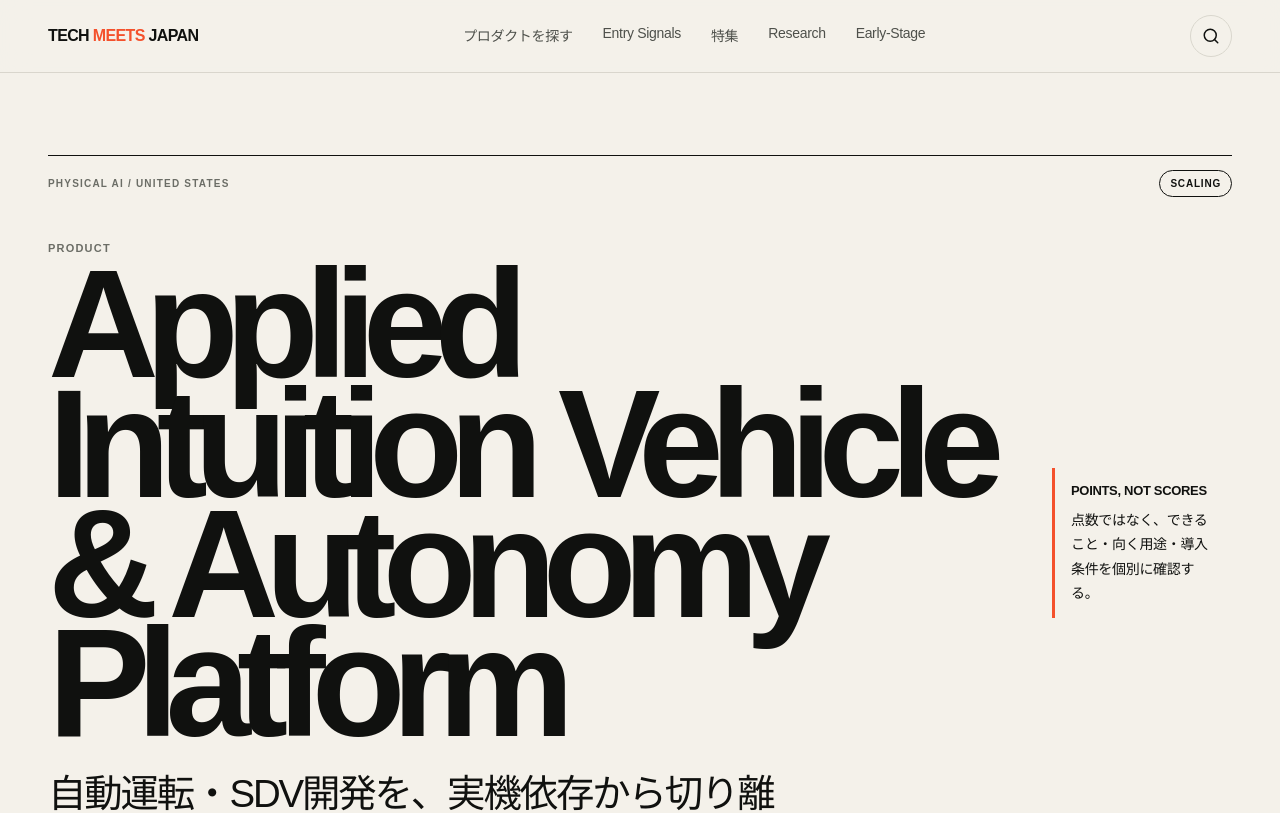
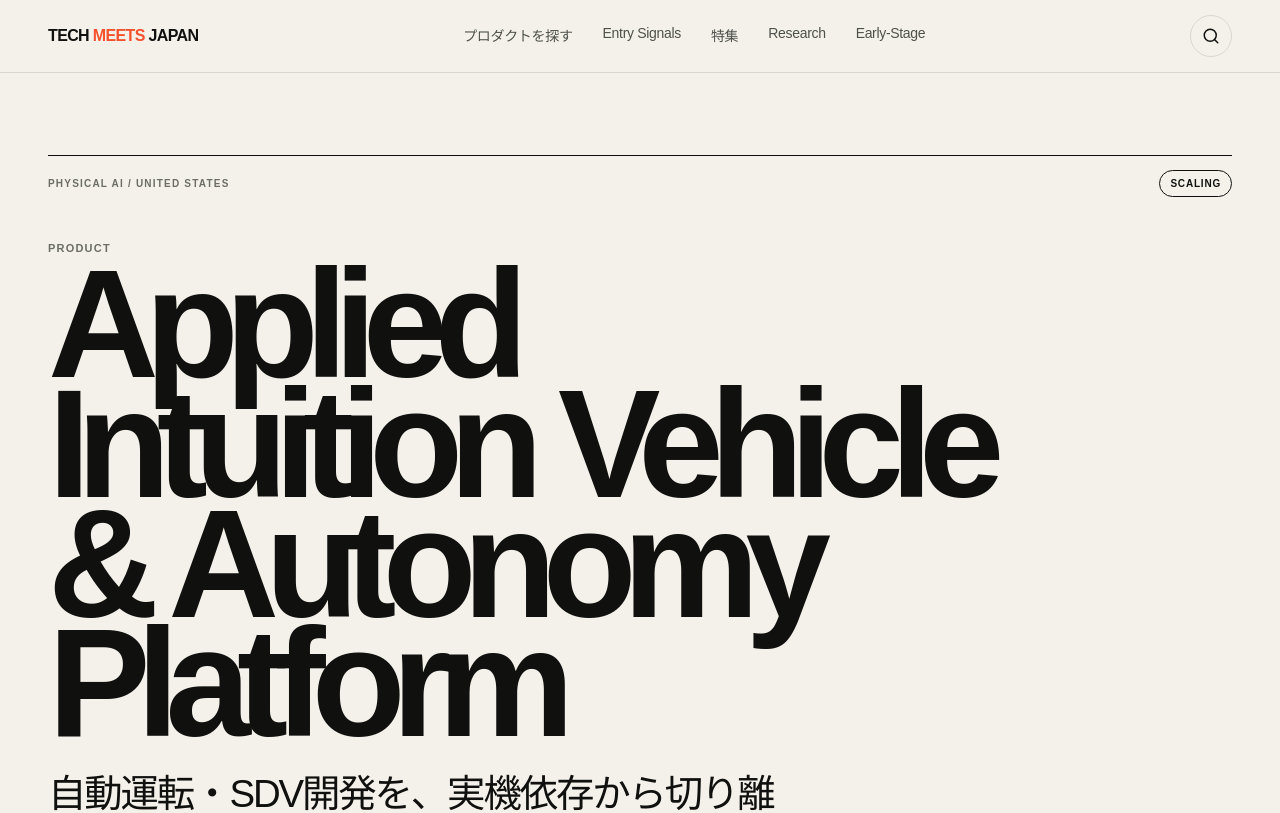
Before and after one commit to yasu-kai/tech-meets-japan, a Next.js app: page /products/applied-intuition-platform in a window 1280 px wide. Shown: the top 813 px of the page. Built offline with nearby package versions, Linux system fonts and the light colour scheme.

Commit message:
Remove leftover no-score callout from product header

```diff
--- a/app/products/[slug]/page.tsx
+++ b/app/products/[slug]/page.tsx
@@ -36,10 +36,7 @@ export default async function ProductPage({params}:{params:Promise<{slug:string}
               <h1>{product.name}</h1>
               <p className="profile-deck">{product.tagline}</p>
             </div>
-            <div className="profile-evidence-note" style={{alignSelf:"center",borderLeft:"3px solid #f4512c",padding:"12px 16px",maxWidth:300,lineHeight:1.75,fontSize:14}}>
-              <strong style={{display:"block",fontSize:13,marginBottom:5}}>POINTS, NOT SCORES</strong>
-              点数ではなく、できること・向く用途・導入条件を個別に確認する。
-            </div>
+
           </div>
 
           <div className="profile-intro-grid">
```
